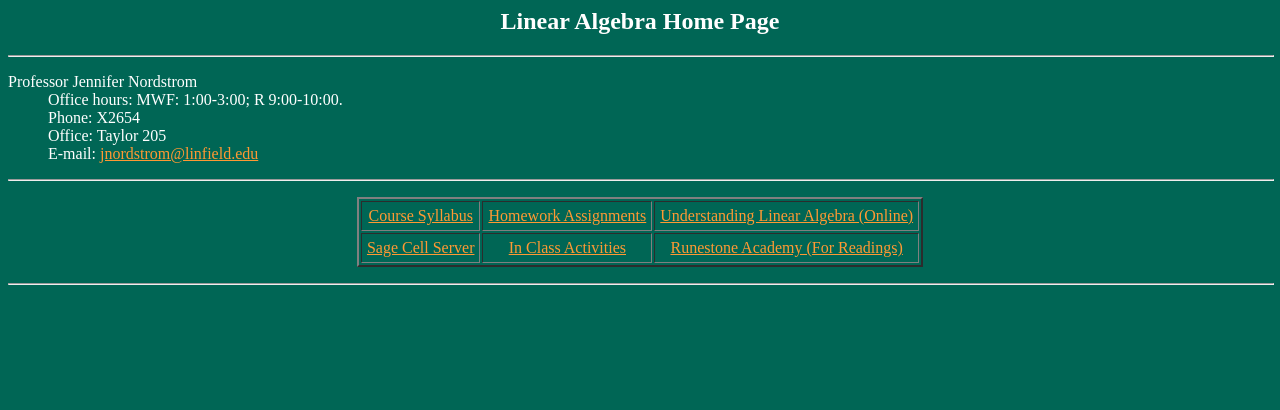
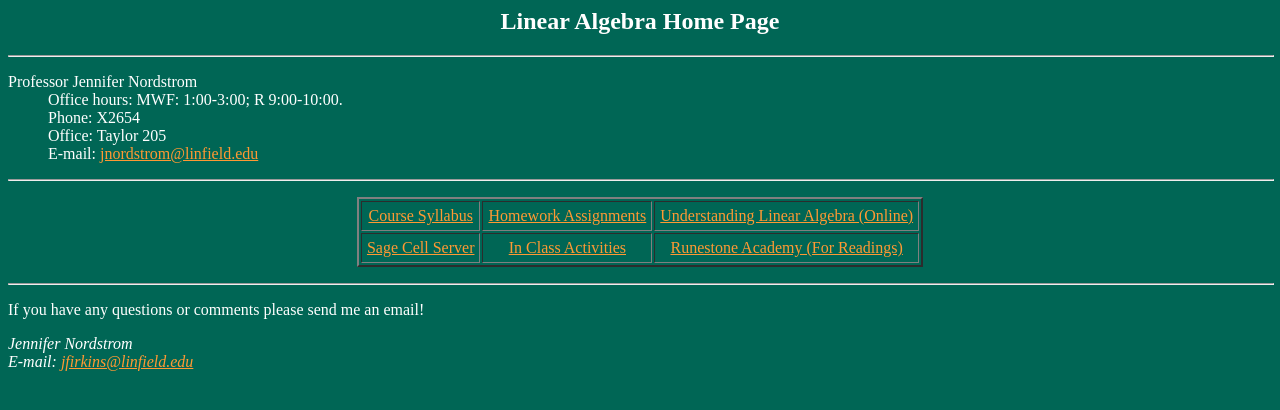
Before and after one commit to nordstromjf/courses, a plain HTML site: page M250_main.html in a window 1280 px wide. Drawn offline with Linux system fonts and the light colour scheme.

Commit message:
Add files via upload

```diff
--- a/M250_main.html
+++ b/M250_main.html
@@ -52,12 +52,25 @@
 
 </TR>
 
-
+<!--<TR ALIGN=CENTER>
+<TD><A HREF="F01_worksheet.html">Worksheet Solutions</A>
+</TD>
+<TD><A HREF="F01_exams.html">Exams and Review materials</A>
+</TD>
+<TD><A HREF="M180_links.html">Helpful Links</A>
+</TD>
+</TR>-->
 </TABLE></CENTER>
 
 <CENTER><P>
 <HR WIDTH="100%"></P></CENTER>
 
+<P>If you have any questions or comments please send me an email! <BR>
+</P>
+
+<ADDRESS>Jennifer Nordstrom</ADDRESS>
+
+<ADDRESS>E-mail: <A HREF="mailto:jfirkins@linfield.edu">jfirkins@linfield.edu</A></ADDRESS>
 
 
 </BODY>
```
